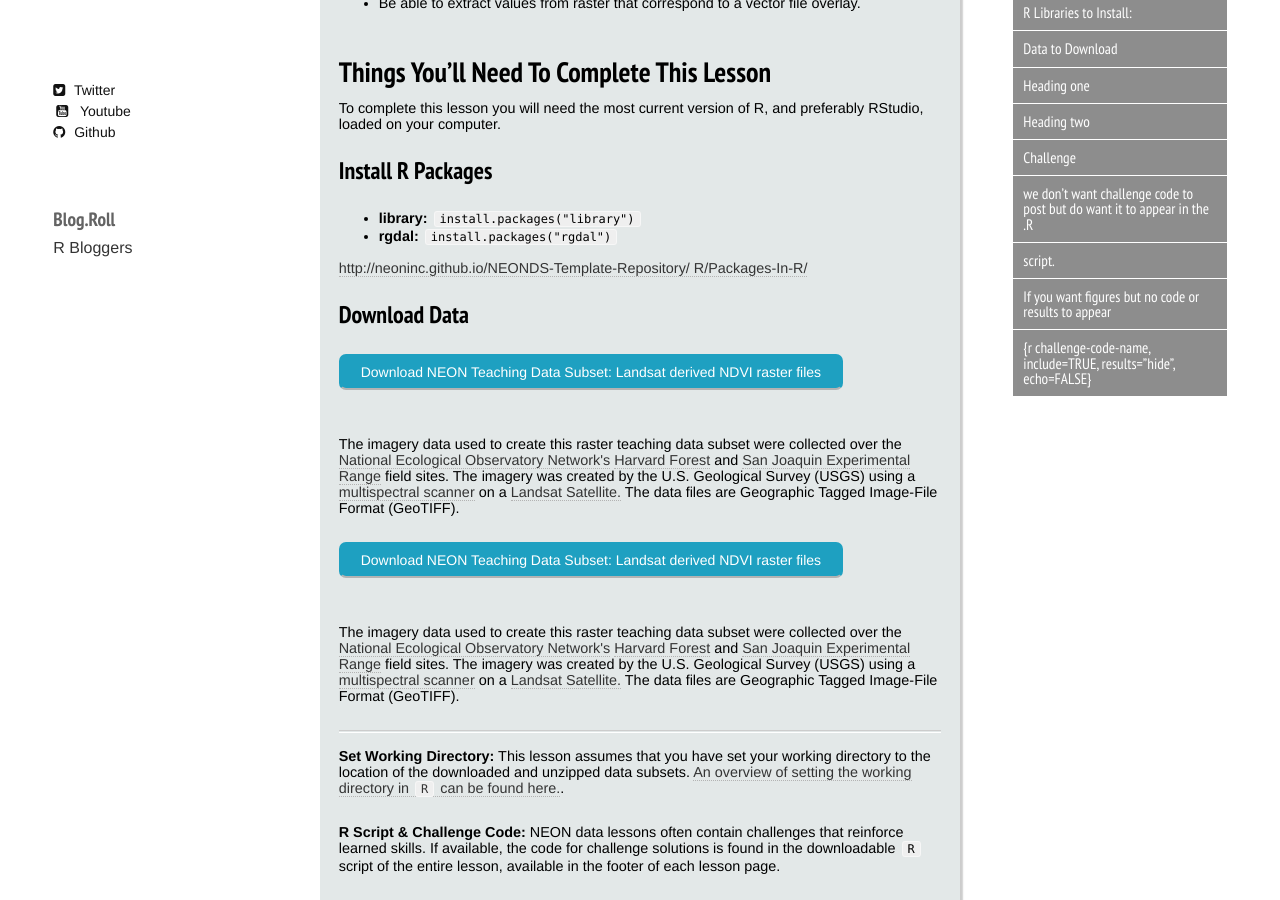
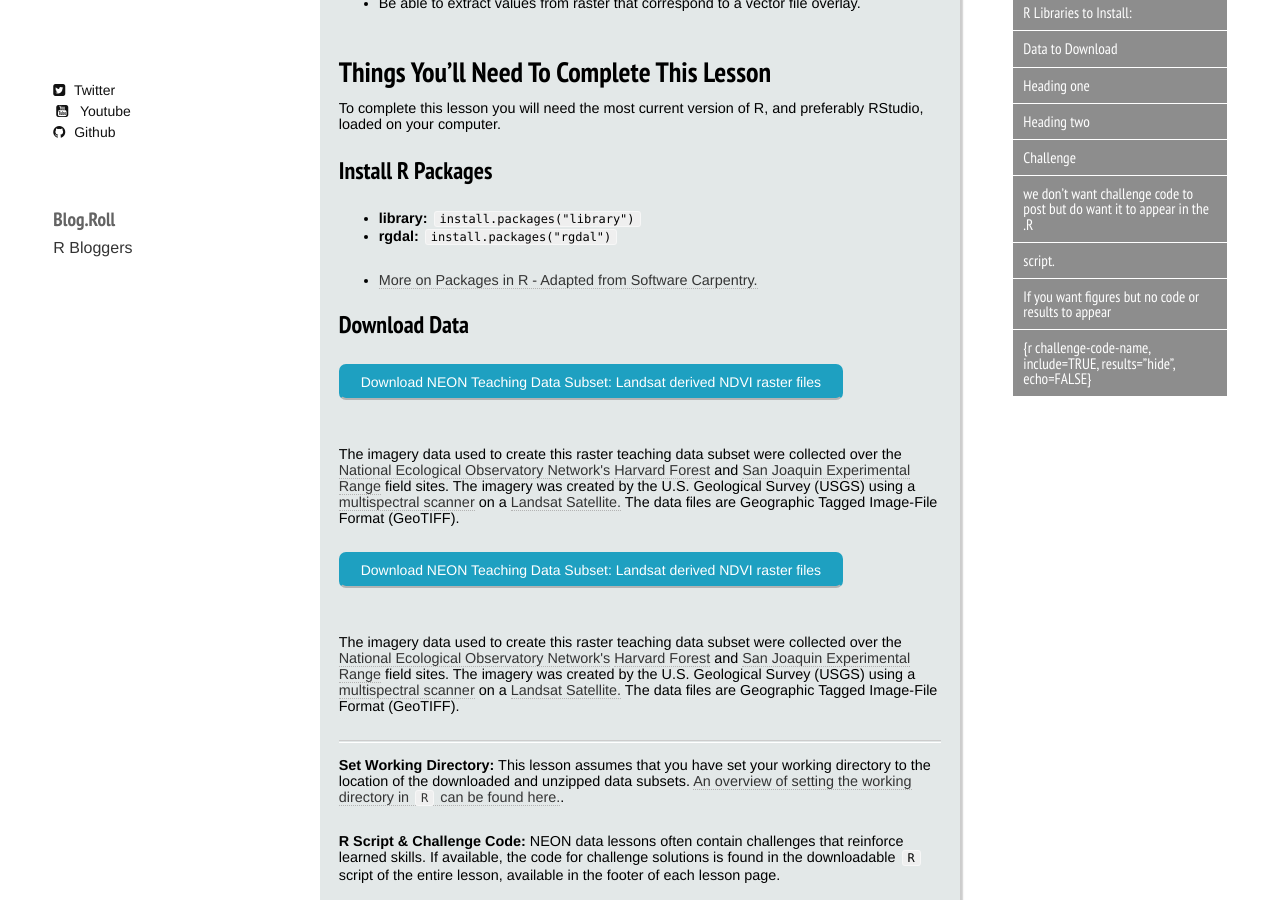
Before and after one commit to leloulight/NEONDS-Template-Repository, a Jekyll site: the page built from _posts/2015-12-16-example-post-styles.md, in a window 1280 px wide and 900 px high, scrolled down 867 px. Built offline with Jekyll 4.4.1, drawn with Linux system fonts in a browser that asks for light colours; nearby versions of some CDN libraries.

Commit message:
Change to More on Packages in R - Adapted from Software Carpentry.
The original text wasn't rendering in my local host.  This is (copied over from Vector Lessons).

```diff
--- a/_posts/2015-12-16-example-post-styles.md
+++ b/_posts/2015-12-16-example-post-styles.md
@@ -50,7 +50,7 @@ preferably RStudio, loaded on your computer.
 * **library:** `install.packages("library")`
 * **rgdal:** `install.packages("rgdal")`
 
-[{{ site.baseurl }} R/Packages-In-R/](More on Packages in R - Adapted from Software Carpentry.)
+* [More on Packages in R - Adapted from Software Carpentry.]({{site.baseurl}}R/Packages-In-R/)
 
 ###Download Data
 
```
